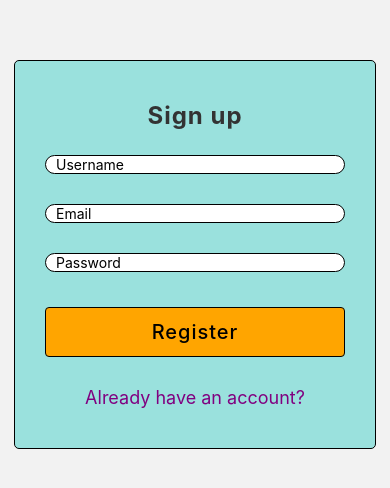
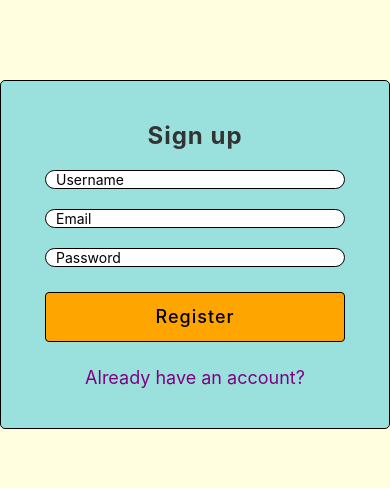
Before and after one commit to mybrudda/newsapp, a React Native app in the folder lamirnews/: screen /Home in a window 390 px wide. Before the commit this address had no page. Shown: the part 168-656 px from the top of the page. Built offline with nearby package versions, Linux system fonts and the light colour scheme.

Commit message:
Made auth screen responsive for landscape mode
In this commit we have added responsiveness for auth screen signup and login so their responsive. We used React Native built in Dimensions api.

```diff
--- a/lamirnews/App.js
+++ b/lamirnews/App.js
@@ -1,7 +1,7 @@
 import { NavigationContainer } from "@react-navigation/native";
 import { createNativeStackNavigator } from "@react-navigation/native-stack";
 import * as ScreenOrientation from "expo-screen-orientation";
-import { useEffect } from "react";
+import { useEffect, useState } from "react";
 import { Provider } from "react-redux";
 import Article from "./components/Article";
 import Login from "./components/Login";
@@ -13,7 +13,7 @@ const Stack = createNativeStackNavigator();
 
 export default function App() {
 
-
+  const [orientation, setOrientation] = useState(null);
   useEffect(() => {
     checkOrientation();
     const subscription = ScreenOrientation.addOrientationChangeListener(
@@ -30,6 +30,7 @@ export default function App() {
   const handleOrientationChange = (o) => {
     setOrientation(o.orientationInfo.orientation);
   };
+  console.log(orientation);
 
   return (
     <Provider store={store}>
--- a/lamirnews/app.json
+++ b/lamirnews/app.json
@@ -3,7 +3,7 @@
     "name": "lamirnews",
     "slug": "lamirnews",
     "version": "1.0.0",
-    "orientation": "portrait",
+    "orientation": "default",
     "icon": "./assets/icon.png",
     "userInterfaceStyle": "light",
     "newArchEnabled": true,
--- a/lamirnews/styles/AuthStyles.js
+++ b/lamirnews/styles/AuthStyles.js
@@ -1,61 +1,68 @@
-import { StyleSheet } from "react-native";
+import { Dimensions, StyleSheet } from "react-native";
 
-
+const { width, height } = Dimensions.get("window");
+const isLandscape = width > height;
 
 export const authstyle = StyleSheet.create({
   container: {
     flex: 1,
     justifyContent: 'center',
     alignItems: 'center',
+    backgroundColor: 'lightyellow',
   },
-  inputWrapper:{
+  inputWrapper: {
     borderWidth: 1,
     borderRadius: 5,
     backgroundColor: '#9ae1dd',
-    minWidth: '70%',
+    maxWidth: isLandscape ? '50%' : '100%',
+    width: 500,
+    maxHeight: '100%',
     justifyContent: 'center',
     alignItems: 'center',
-    paddingVertical: 30,
-    paddingHorizontal: 30,
+    paddingVertical: isLandscape ? 10 : 30,
+    paddingHorizontal: isLandscape ? 30 : 10,
   },
   title: {
-    fontSize: 24,
+    fontSize: isLandscape ? 20 : 24,
     fontWeight: '700',
     color: '#333',
     marginVertical: 10,
     letterSpacing: 1,
+    textAlign: 'center',
   },
-  input:{
-    width: 300,
+  input: {
+    width: isLandscape ? 300 : 300,
+    maxHeight: 50,
     borderWidth: 0.5,
     borderRadius: 10,
-    marginVertical: 15,
+    marginVertical: 10,
     paddingLeft: 10,
-    backgroundColor: 'white'
+    backgroundColor: 'white',
   },
-  buttonContainer:{
+  buttonContainer: {
     width: 300,
     height: 50,
     backgroundColor: 'orange',
     borderRadius: 4,
-    marginVertical: 20,
+    marginVertical: 15,
     justifyContent: 'center',
     borderWidth: 0.5,
   },
-  buttonText:{
+  buttonText: {
     textAlign: 'center',
-    fontSize: 20,
+    fontSize: 18,
     fontWeight: '500',
     letterSpacing: 1,
   },
-  navigationText:{
-    fontSize: 18,
+  navigationText: {
+    fontSize: isLandscape ? 16 : 18,
     marginVertical: 10,
-    color: 'purple'
+    color: 'purple',
+    textAlign: 'center',
   },
-  errorMsg:{
+  errorMsg: {
     color: 'red',
-    fontSize: 16,
+    fontSize: isLandscape ? 14 : 16,
+    textAlign: 'center',
   },
-
 });
```
